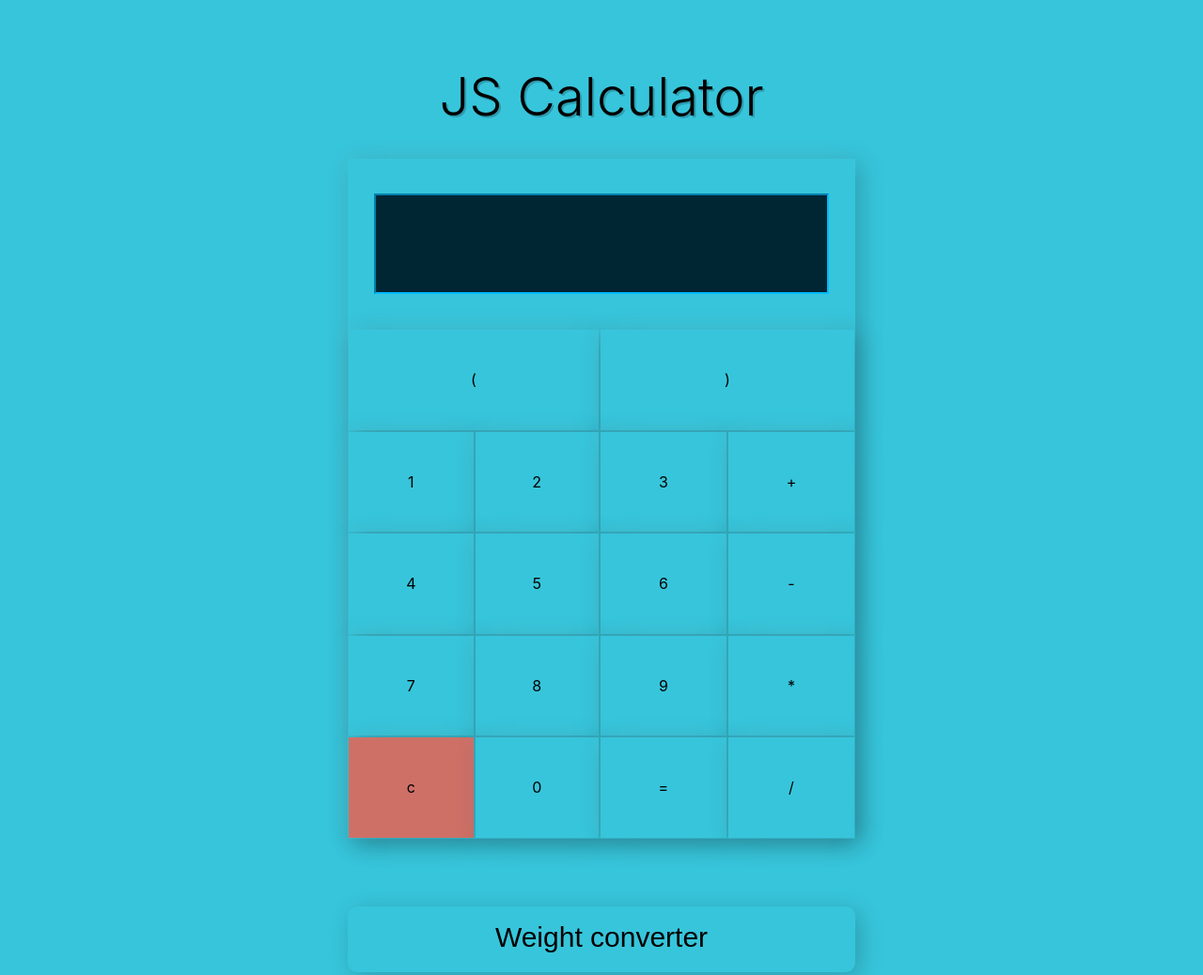
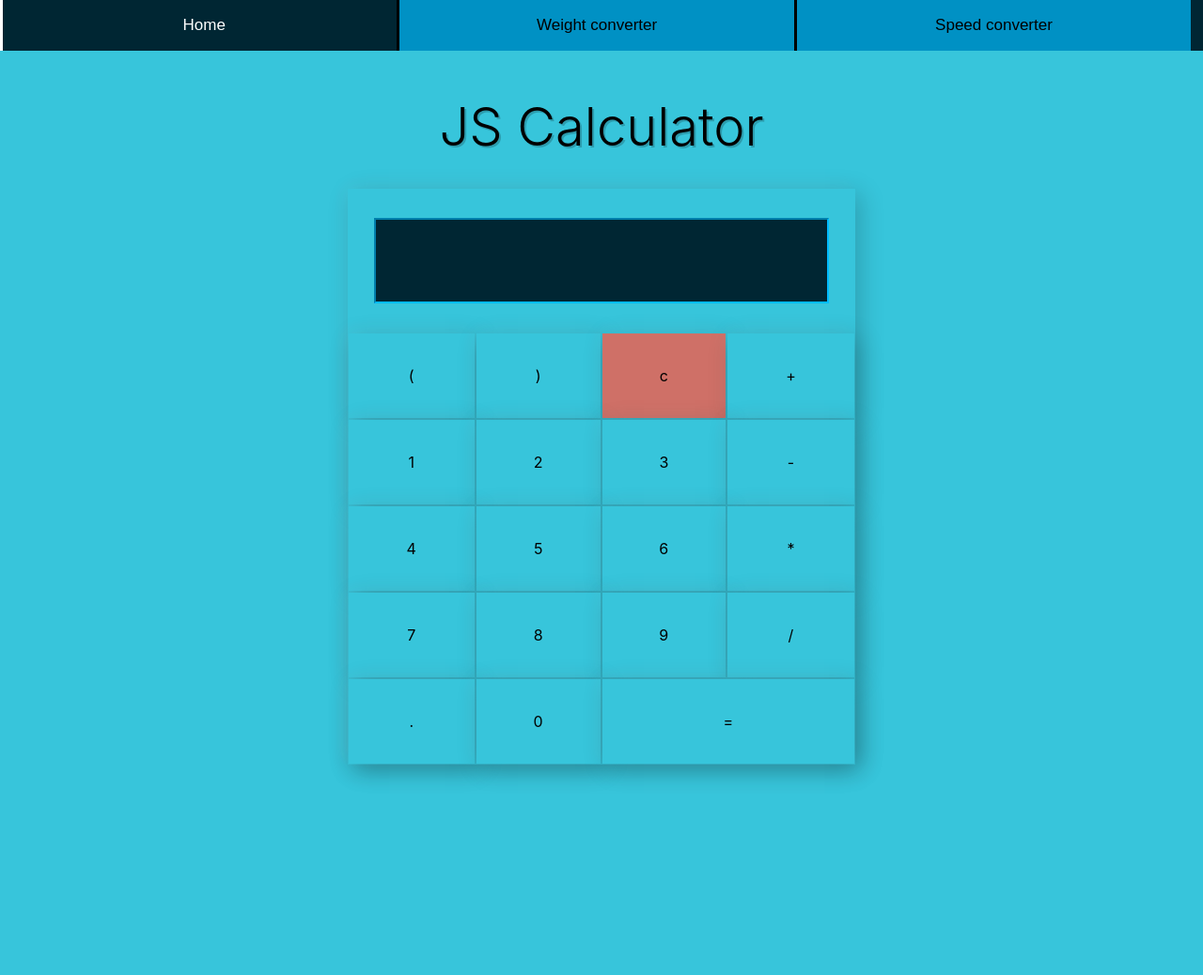
Before and after one commit to dyaghas/JS_Calculator, a plain HTML site: page EstudoFeriasHtml/index.html in a window 1280 px wide. Shown: the top 1038 px of the page at 94% size. After the commit the page ends 1006 px from the top, so only its background shows below. Drawn offline with nearby package versions, Linux system fonts and the light colour scheme.

Commit message:
navbar added

```diff
--- a/EstudoFeriasHtml/index.html
+++ b/EstudoFeriasHtml/index.html
@@ -13,6 +13,12 @@
     </head>
 
     <body>
+        <div class="topnav">
+            <a class="active" href="index.html">Home</a>
+            <a href="weight.html" clas="btn" role="button">Weight converter</a>
+            <a href="speed.html" clas="btn" role="button">Speed converter</a>
+        </div>
+        <br><br>
         <div class="container">
             <div class="row">
                 <div class="col-md-6 offset-md-3">
@@ -28,10 +34,14 @@
                             </tr>
 
                             <tr><!--first row-->
-                                <td colspan="2" class="btn_td"><input type="button" class="btn_calc operator" name="parenthesis"
+                                <td class="btn_td"><input type="button" class="btn_calc operator" name="parenthesis"
                                     value="(" onclick="calculator.display.value +='('"></td>
-                                <td colspan="2" class="btn_td"><input type="button" class="btn_calc operator" name="parenthesis_2"
+                                <td class="btn_td"><input type="button" class="btn_calc operator" name="parenthesis_2"
                                     value=")" onclick="calculator.display.value +=')'"></td>
+                                <td class="btn_td"><input type="button" id="clear" class="btn_calc" name="clear" value="c"
+                                    onclick="calculator.display.value =''"></td>
+                                <td class="btn_td"><input type="button" class="btn_calc operator" name="plus" value="+"
+                                    onclick="calculator.display.value +='+'"></td>
                             </tr>
 
                             <tr><!--second row-->
@@ -41,8 +51,8 @@
                                     onclick="calculator.display.value +='2'"></td>
                                 <td class="btn_td"><input type="button" class="btn_calc btn_number" name="three" value="3"
                                      onclick="calculator.display.value +='3'"></td>
-                                <td class="btn_td"><input type="button" class="btn_calc operator" name="plus" value="+"
-                                    onclick="calculator.display.value +='+'"></td>
+                                <td class="btn_td"><input type="button" class="btn_calc operator" name="minus" value="-"
+                                    onclick="calculator.display.value +='-'"></td>
                             </tr>
 
                             <tr><!--third row-->
@@ -52,8 +62,8 @@
                                     onclick="calculator.display.value +='5'"></td>
                                 <td class="btn_td"><input type="button" class="btn_calc btn_number" name="six" value="6"
                                      onclick="calculator.display.value +='6'"></td>
-                                <td class="btn_td"><input type="button" class="btn_calc operator" name="minus" value="-"
-                                    onclick="calculator.display.value +='-'"></td>
+                                <td class="btn_td"><input type="button" class="btn_calc operator" name="multiplication" value="*"
+                                    onclick="calculator.display.value +='*'"></td>
                             </tr>
 
                             <tr><!--fourth row-->
@@ -63,28 +73,21 @@
                                     onclick="calculator.display.value +='8'"></td>
                                 <td class="btn_td"><input type="button" class="btn_calc btn_number" name="nine" value="9"
                                      onclick="calculator.display.value +='9'"></td>
-                                <td class="btn_td"><input type="button" class="btn_calc operator" name="multiplication" value="*"
-                                    onclick="calculator.display.value +='*'"></td>
+                                <td class="btn_td"><input type="button" class="btn_calc operator" name="division" value="/"
+                                    onclick="calculator.display.value +='/'"></td>
                             </tr>
 
                             <tr><!--fifth row-->
-                                <td class="btn_td"><input type="button" id="clear" class="btn_calc" name="clear" value="c"
-                                    onclick="calculator.display.value =''"></td>
+                                <td class="btn_td"><input type="button" id="point" class="btn_calc operator" name="point" value="."
+                                    onclick="calculator.display.value +='.'"></td>
                                 <td class="btn_td"><input type="button" class="btn_calc btn_number" name="zero" value="0"
                                     onclick="calculator.display.value +='0'"></td>
-                                <td class="btn_td"><input type="button" class="btn_calc btn_equals" name="doit" value="="
+                                <td colspan="2"class="btn_td"><input type="button" class="btn_calc btn_equals" name="doit" value="="
                                     onclick="calculator.display.value = eval(calculator.display.value)"></td>
-                                <td class="btn_td"><input type="button" class="btn_calc operator" name="division" value="/"
-                                    onclick="calculator.display.value +='/'"></td>
                             </tr>
                         </table>
                     </form>
-
-                    <br><br><br>
-
-                    <a href="weight.html" clas="btn" role="button">Weight converter</a>
-                    <br><br><br>
-                    <a href="speed.html" clas="btn" role="button">Speed converter</a>
+                    <br><br><br><br><br><br><br><br>
                 </div>
             </div>
         </div>
--- a/EstudoFeriasHtml/style.css
+++ b/EstudoFeriasHtml/style.css
@@ -1,5 +1,4 @@
 body{
-    margin-top:70px;
     background-color:#37c5db;
     color: white;
 }
@@ -14,26 +13,38 @@ div{
 }
 
 a{
+    background-color: white;
     color: black;
-    font-size: 30px;
+    border-left-style: solid;
+    font-size: 15px;
     transition-duration: 0.5s;
-    border-radius: 10px;
-    display: block;
     padding-top: 10px;
     padding-bottom: 15px;
     text-decoration: none;
     font-family: sans-serif;
-    box-shadow: 5px  5px 25px rgba(0, 0, 0, 0.2);
 }
 
-a:hover{
-    padding-left: 20px;
-    color: black;
-    text-decoration: none;
+.topnav {
+    overflow: hidden;
+    background-color: #002633;
 }
 
-a:active{
-    background-color: #00bcff;
+.topnav a {
+    width: 33%;
+    float: left;
+    background-color: #0091c4;
+    color: #000000;
+    text-align: center;
+    padding: 14px 16px;
+    text-decoration: none;
+    font-size: 17px;
+}
+
+.topnav a:hover{
+    background-color: #002633;
+    padding-left: 25px;
+    color: white;
+    text-decoration: none;
 }
 
 #card_calc{
@@ -79,7 +90,8 @@ table{
 }
 
 .btn_number:active{
-    background-color: #00bcff;
+    box-shadow: 0px 0px 0px rgba(255, 255, 255, 0.05),
+                0px  0px 0px rgba(0, 0, 0, 0.2);
 }
 
 .btn_calc{
@@ -100,7 +112,9 @@ table{
 }
 
 .operator:active{
-    background-color: #00bcff;
+    box-shadow: 0px 0px 0px rgba(255, 255, 255, 0.05),
+                0px  0px 0px rgba(0, 0, 0, 0.2);
+
 }
 
 .btn_equals{
@@ -115,7 +129,8 @@ table{
 }
 
 .btn_equals:active{
-    background-color: #00bcff;
+    box-shadow: 0px 0px 0px rgba(255, 255, 255, 0.05),
+                0px  0px 0px rgba(0, 0, 0, 0.2);
 }
 
 #clear{
@@ -131,6 +146,8 @@ table{
 
 #clear:active{
     background-color: #cf7067;
+    box-shadow: 0px 0px 0px rgba(255, 255, 255, 0.05),
+                0px  0px 0px rgba(0, 0, 0, 0.2);
 }
 
 .display_td{
@@ -142,10 +159,5 @@ table{
 }
 
 .form_a{
-    transition-duration: 0.2s;
     border: none;
 }
-
-.form_a:focus{
-    border-bottom: 3px solid #00bcff;
-}
```
Also changed, not shown: EstudoFeriasHtml/speed.html (+6 -0 lines), EstudoFeriasHtml/weight.html (+6 -0 lines).
